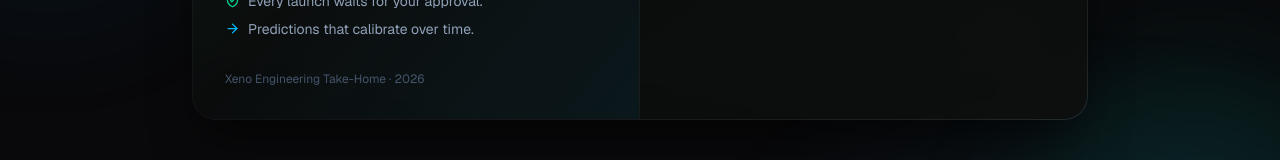
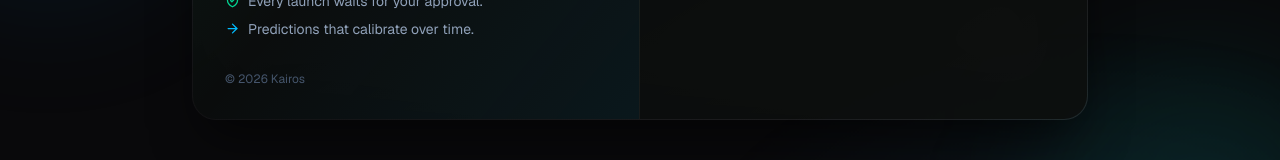
Before and after one commit to blazingarrows1525/xeno-sde, a Next.js app in the folder apps/web/: page /login in a window 1280 px wide. Shown: the part 549-709 px from the top of the page. Built offline with nearby package versions, Linux system fonts and the light colour scheme; no server answers.

Commit message:
login + sidebar: drop take-home tag, neutral product footer

```diff
--- a/apps/web/app/login/page.tsx
+++ b/apps/web/app/login/page.tsx
@@ -153,7 +153,7 @@ export default async function LoginPage({
               </ul>
             </div>
 
-            <div className="text-xs text-slate-600">Xeno Engineering Take-Home · 2026</div>
+            <div className="text-xs text-slate-600">© 2026 Kairos</div>
           </div>
 
           {/* sign-in panel */}
--- a/apps/web/components/app-shell.tsx
+++ b/apps/web/components/app-shell.tsx
@@ -145,7 +145,7 @@ export function AppShell({
               </form>
             </div>
           ) : null}
-          <div className="px-2 text-[11px] text-slate-600">Xeno take-home · 2026</div>
+          <div className="px-2 text-[11px] text-slate-600">© 2026 Kairos</div>
         </div>
       </aside>
 
```
